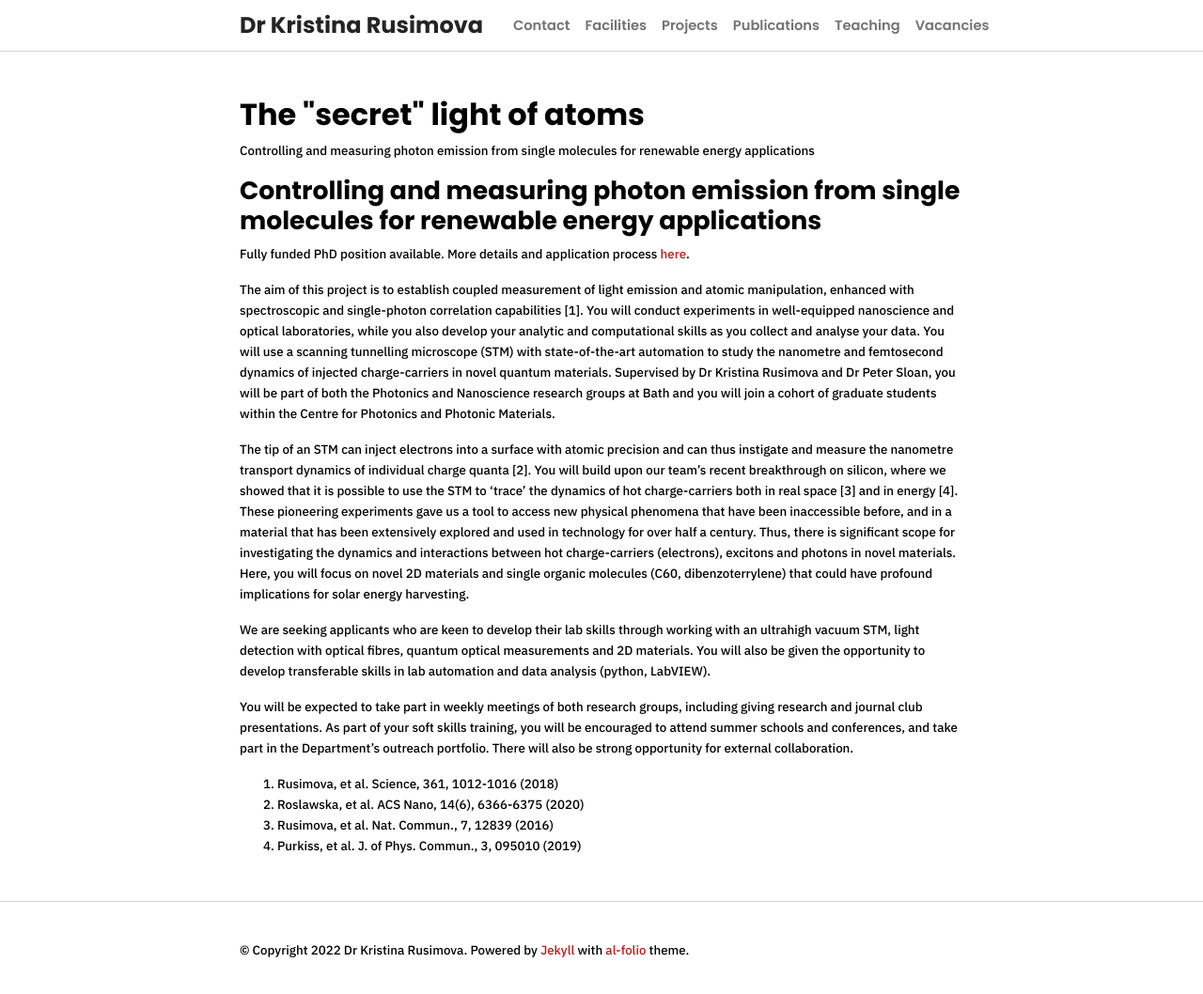
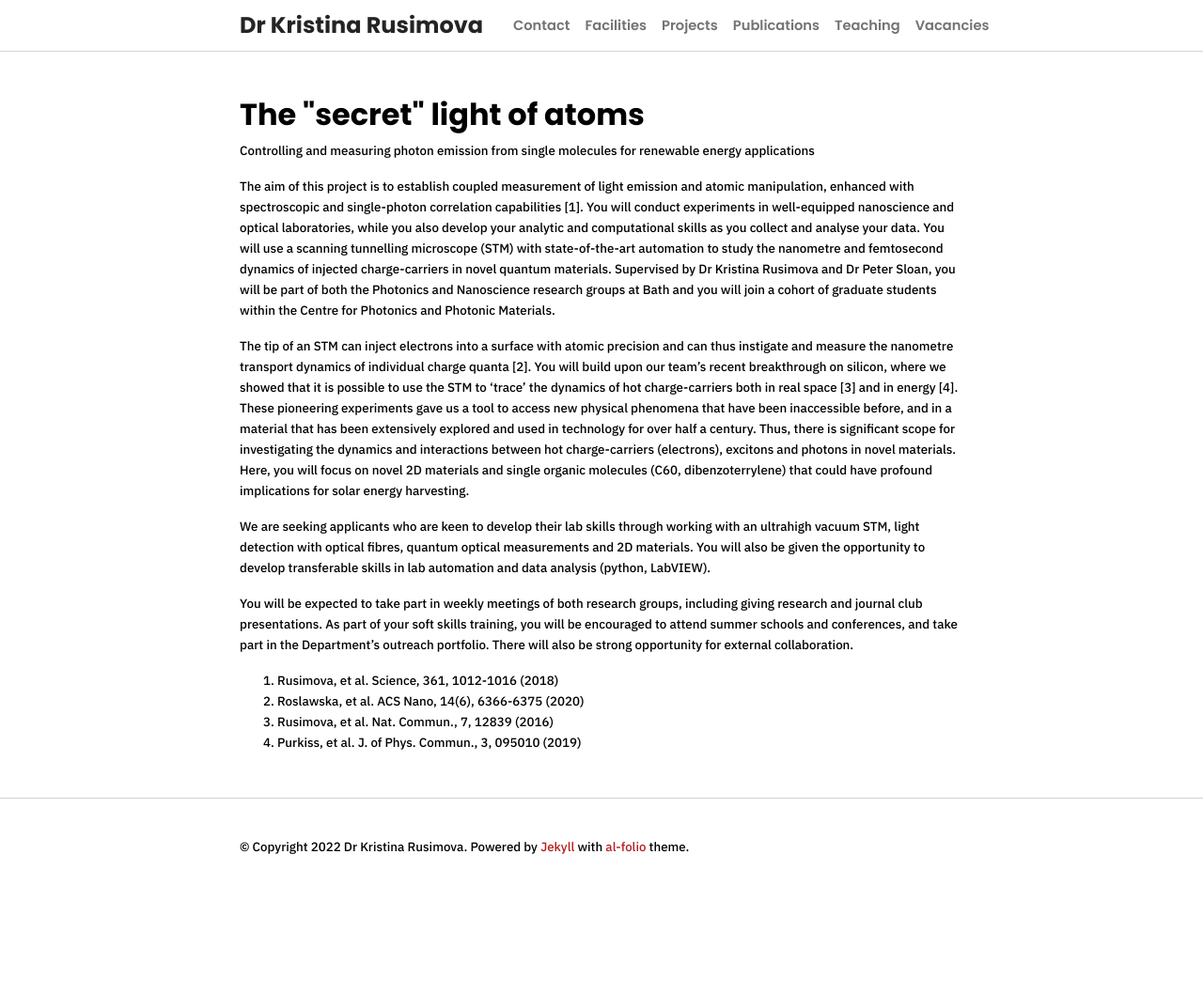
Before and after one commit to kristinarusimova/kristinarusimova.github.io, a Jekyll site: the page built from _projects/secret.md, in a window 1280 px wide and 1062 px high. Shown: the top 1058 px of the window at 94% size. Built offline with Jekyll 4.4.1, drawn with Linux system fonts in a browser that asks for light colours; nearby versions of some CDN libraries; a style sheet for code colours, icons or effects is not loaded.

Commit message:
Update secret.md
updated formatting

```diff
--- a/_projects/secret.md
+++ b/_projects/secret.md
@@ -9,14 +9,9 @@ importance: 1
 years: 2022-
 ---
 
-## Controlling and measuring photon emission from single molecules for renewable energy applications
-
-Fully funded PhD position available. More details and application process [here](https://www.findaphd.com/phds/project/controlling-and-measuring-photon-emission-from-single-atoms-and-single-molecules/?p139669).
-
-
 The aim of this project is to establish coupled measurement of light emission and atomic manipulation, enhanced with spectroscopic and single-photon correlation capabilities [1]. You will conduct experiments in well-equipped nanoscience and optical laboratories, while you also develop your analytic and computational skills as you collect and analyse your data. You will use a scanning tunnelling microscope (STM) with state-of-the-art automation to study the nanometre and femtosecond dynamics of injected charge-carriers in novel quantum materials. Supervised by Dr Kristina Rusimova and Dr Peter Sloan, you will be part of both the Photonics and Nanoscience research groups at Bath and you will join a cohort of graduate students within the Centre for Photonics and Photonic Materials.
 
- The tip of an STM can inject electrons into a surface with atomic precision and can thus instigate and measure the nanometre transport dynamics of individual charge quanta [2]. You will build upon our team’s recent breakthrough on silicon, where we showed that it is possible to use the STM to ‘trace’ the dynamics of hot charge-carriers both in real space [3] and in energy [4]. These pioneering experiments gave us a tool to access new physical phenomena that have been inaccessible before, and in a material that has been extensively explored and used in technology for over half a century. Thus, there is significant scope for investigating the dynamics and interactions between hot charge-carriers (electrons), excitons and photons in novel materials. Here, you will focus on novel 2D materials and single organic molecules (C60, dibenzoterrylene) that could have profound implications for solar energy harvesting.
+The tip of an STM can inject electrons into a surface with atomic precision and can thus instigate and measure the nanometre transport dynamics of individual charge quanta [2]. You will build upon our team’s recent breakthrough on silicon, where we showed that it is possible to use the STM to ‘trace’ the dynamics of hot charge-carriers both in real space [3] and in energy [4]. These pioneering experiments gave us a tool to access new physical phenomena that have been inaccessible before, and in a material that has been extensively explored and used in technology for over half a century. Thus, there is significant scope for investigating the dynamics and interactions between hot charge-carriers (electrons), excitons and photons in novel materials. Here, you will focus on novel 2D materials and single organic molecules (C60, dibenzoterrylene) that could have profound implications for solar energy harvesting.
 
  We are seeking applicants who are keen to develop their lab skills through working with an ultrahigh vacuum STM, light detection with optical fibres, quantum optical measurements and 2D materials. You will also be given the opportunity to develop transferable skills in lab automation and data analysis (python, LabVIEW).
 
```
